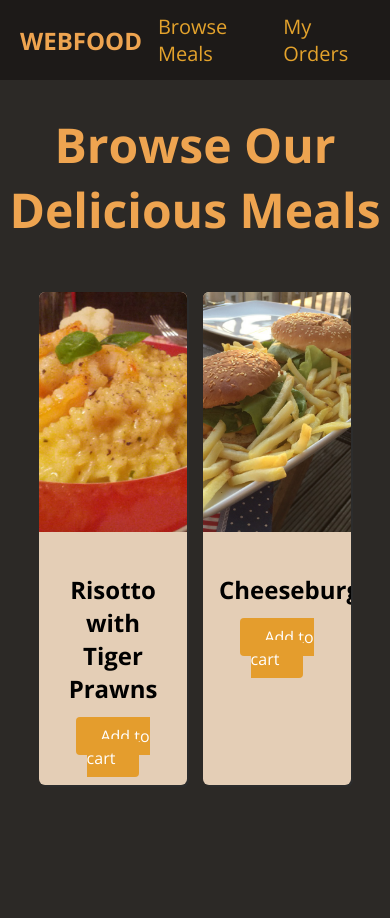
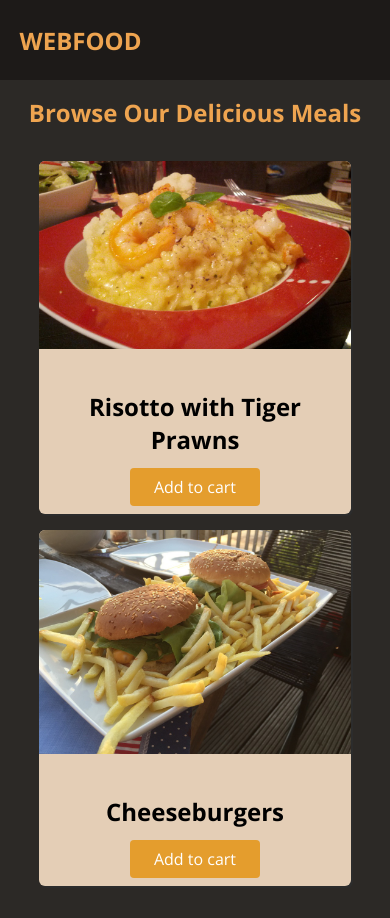
Before and after one commit to martinOkine/webfood, a plain HTML site: page index.html in a window 390 px wide. Before the commit the page ends 844 px from the top, so only its background shows below. Drawn offline with nearby package versions, Linux system fonts and the light colour scheme.

Commit message:
changed css for mobile view support

```diff
--- a/shared.css
+++ b/shared.css
@@ -1,10 +1,10 @@
 #main-header {
   background-color: rgb(29, 26, 24);
-  height: 80px;
+  height: 5rem;
   display: flex;
   align-items: center;
   justify-content: space-between;
-  padding: 0 20px;
+  padding: 0 5%;
   width: 100%;
   top: 0;
   left: 0;
@@ -18,7 +18,7 @@ a {
 
 #logo {
   text-decoration: none;
-  font-size: 24px;
+  font-size: 1.5rem;
   font-weight: bold;
   color: rgb(238, 164, 80);
   text-transform: uppercase;
@@ -34,12 +34,18 @@ a {
 }
 
 #main-header li {
-  padding: 0 16px;
+  padding: 0 1rem;
 }
 #main-header nav a {
   color: rgb(228, 163, 44);
-  font-size: 20px;
+  font-size: 1.25rem;
 }
 #main-header nav a:hover {
   color: rgb(185, 131, 131);
 }
+
+@media (max-width: 48rem) {
+  #main-header ul {
+    visibility: hidden;
+  }
+}
--- a/styles.css
+++ b/styles.css
@@ -6,23 +6,24 @@ body {
 
 main h1 {
   text-align: center;
-  font-size: 48px;
+  font-size: 3rem;
   font-weight: bold;
   color: rgb(238, 164, 80);
 }
 
 #latest-products {
   width: 80%;
-  margin: 50px auto;
+  margin: 2rem auto;
   justify-content: space-evenly;
 }
 
 #latest-products ul {
   display: grid;
   grid-template-columns: 1fr 1fr;
-  gap: 16px;
+  gap: 1rem;
   padding: 0;
   margin: 0;
+  list-style: none;
 }
 
 .food-item {
@@ -30,23 +31,23 @@ main h1 {
   border-radius: 6px;
   overflow: hidden;
   box-shadow: 2px 2px rgb(44, 44, 44);
-  font-size: 16px;
+  /* font-size: 16px; */
 }
 
 .food-item img {
   width: 100%;
-  height: 240px;
+  height: 15rempx;
   object-fit: cover;
 }
 
 .food-item-content {
-  padding: 16px;
+  padding: 1rem;
   text-align: center;
 }
 
 .btn {
   background-color: rgb(228, 157, 45);
-  padding: 8px 24px;
+  padding: 0.5rem 1.5rem;
   border-radius: 4px;
   color: white;
 }
@@ -54,3 +55,13 @@ main h1 {
 .btn:hover {
   background-color: rgb(221, 134, 34);
 }
+
+@media (max-width: 48rem) {
+  #latest-products ul {
+    grid-template-columns: 100%;
+  }
+
+  main h1 {
+    font-size: 1.5rem;
+  }
+}
```
